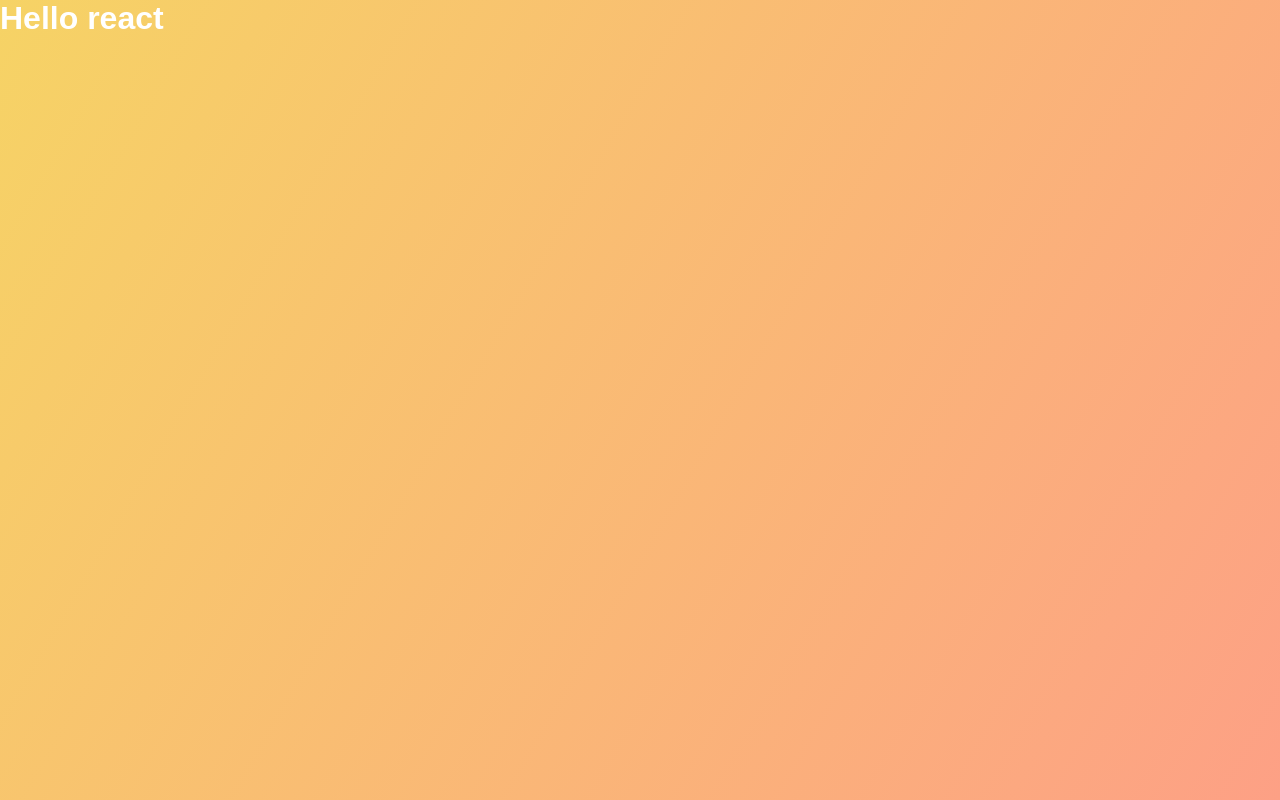
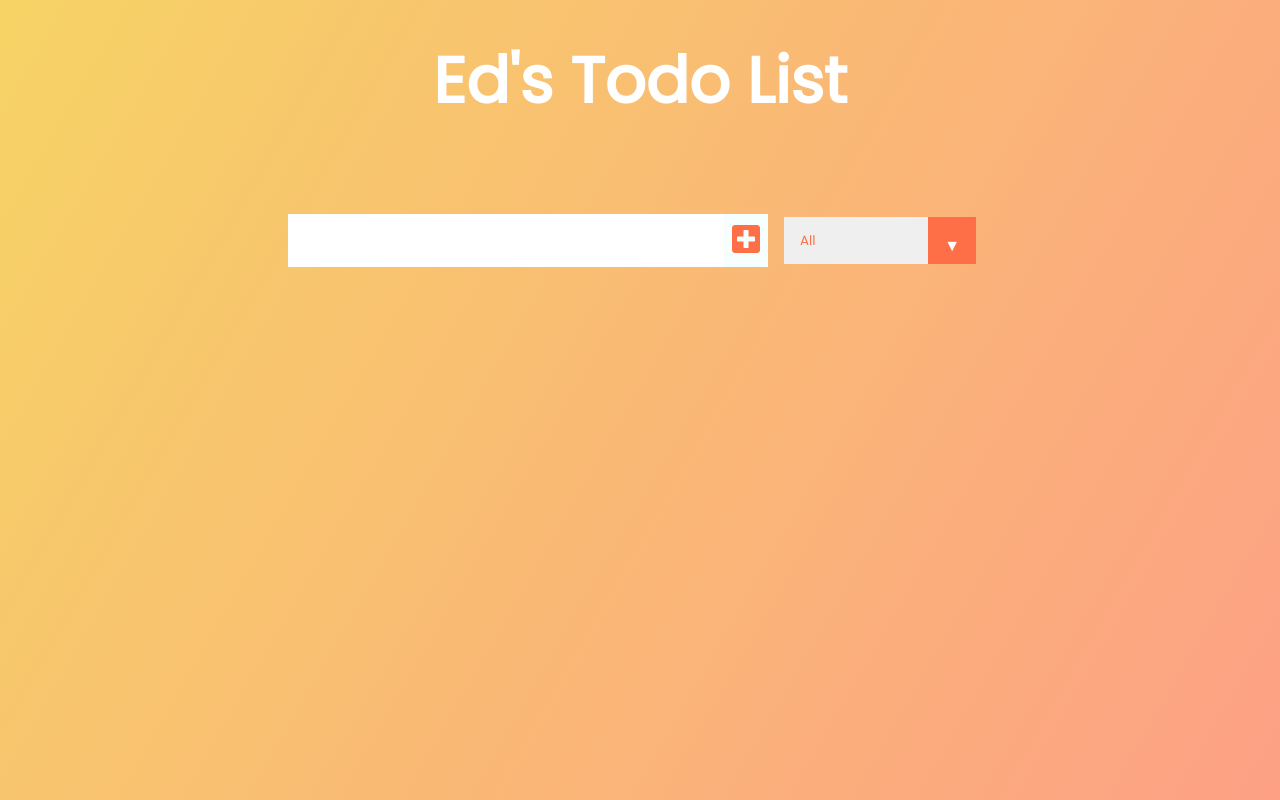
Before and after one commit to Sim0nV/todo-list, a React (Create React App) app: page / in a window 1280 px wide. Built offline with nearby package versions, Linux system fonts and the light colour scheme.

Commit message:
Basic file structure

```diff
--- a/public/index.html
+++ b/public/index.html
@@ -8,6 +8,16 @@
     <meta
       name="description"
       content="Web site created using create-react-app"
+    />
+    <link
+      href="https://fonts.googleapis.com/css?family=Poppins&display=swap"
+      rel="stylesheet"
+    />
+    <link
+      rel="stylesheet"
+      href="https://cdnjs.cloudflare.com/ajax/libs/font-awesome/5.12.1/css/all.min.css"
+      integrity="sha256-mmgLkCYLUQbXn0B1SRqzHar6dCnv9oZFPEC1g1cwlkk="
+      crossorigin="anonymous"
     />
     <link rel="apple-touch-icon" href="%PUBLIC_URL%/logo192.png" />
     <!--
--- a/src/App.js
+++ b/src/App.js
@@ -1,9 +1,17 @@
-import './App.css';
+import React from "react";
+import "./App.css";
+//Importing Components
+import Form from "./components/Form";
+import TodoList from "./components/TodoList";
 
 function App() {
   return (
     <div className="App">
-      <h1>Hello react</h1>
+      <header>
+        <h1>Ed's Todo List</h1>
+      </header>
+      <Form />
+      <TodoList />
     </div>
   );
 }
--- /dev/null
+++ b/src/components/Form.js
@@ -0,0 +1,22 @@
+import React from 'react'
+
+//use FUNCTIONAL components later
+const Form = () => {
+    return(
+        <form>
+        <input type="text" className="todo-input" />
+        <button className="todo-button" type="submit">
+            <i className="fas fa-plus-square"></i>
+        </button>
+        <div className="select">
+            <select name="todos" className="filter-todo">
+            <option value="all">All</option>
+            <option value="completed">Completed</option>
+            <option value="uncompleted">Uncompleted</option>
+            </select>
+        </div>
+        </form>
+    );
+};
+
+export default Form;
--- /dev/null
+++ b/src/components/TodoList.js
@@ -0,0 +1,11 @@
+import React from 'react';
+
+const TodoList = () => {
+    return(
+        <div className="todo-container">
+            <ul className="todo-list"></ul>
+        </div>
+    );
+};
+
+export default TodoList;
```
